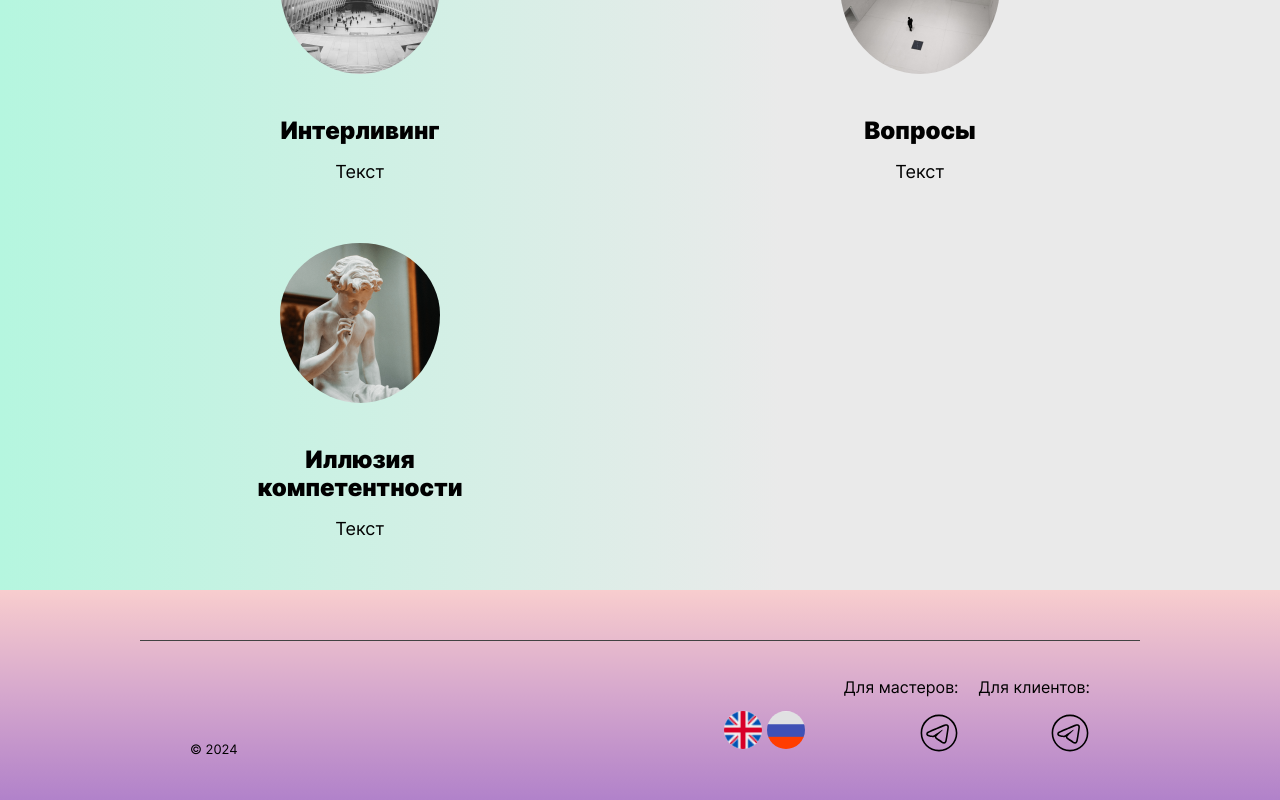
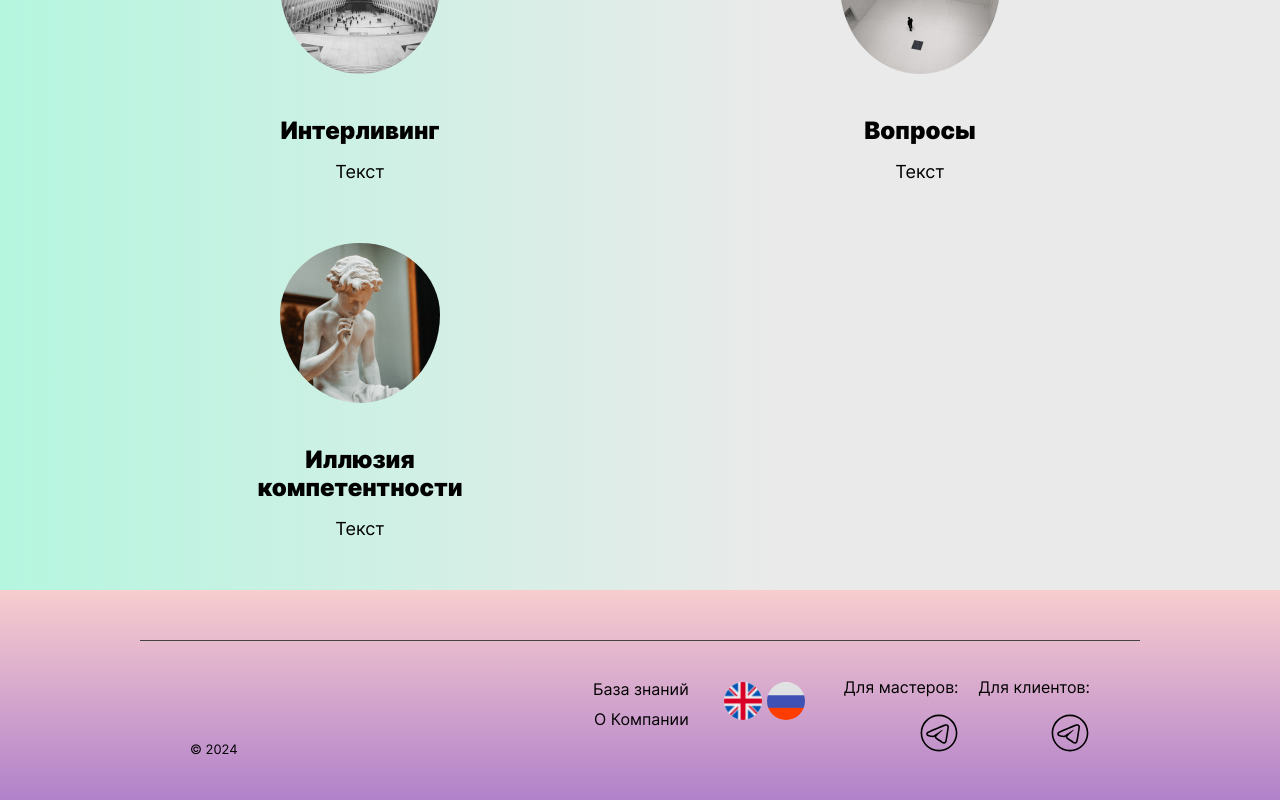
Before and after one commit to balineseleaf/LandingBot, a React (Create React App) app: page / in a window 1280 px wide. Shown: the part 2167-2967 px from the top of the page. Built offline with nearby package versions, Linux system fonts and the light colour scheme.

Commit message:
add animation

```diff
--- a/src/components/Footer/Footer.css
+++ b/src/components/Footer/Footer.css
@@ -60,8 +60,8 @@
 }
 
 .footer__langbox {
+  margin-bottom: 17px;
   display: flex;
-  padding-top: 42px;
   width: 100px;
   flex-direction: row;
 }
@@ -125,6 +125,26 @@
   opacity: 0.7;
 }
 
+.footer__info-block {
+  margin-right: 15px;
+}
+
+.footer__info-items {
+  margin: 0;
+  padding: 0;
+  list-style: none;
+  color: black;
+}
+
+.footer__info-item {
+  padding-bottom: 10px;
+}
+
+.footer__info-link {
+  color: black;
+  text-decoration: none;
+}
+
 /* max-width: 550px {
 .footer__heading {
 padding-bottom: 21px;
--- a/src/components/Footer/Footer.js
+++ b/src/components/Footer/Footer.js
@@ -18,6 +18,18 @@ function Footer() {
         <div className='footer__content'>
           <p className='footer__copyright footer__content-item'>© 2024</p>
           <nav className='footer__platforms'>
+            <div className='footer__info-block'>
+              <ul className='footer__info-items'>
+                <li className='footer__info-item'>
+                  {/* <p className='footer__text'>База знаний</p> */}
+                  <Link className="footer__info-link" target='_blank' to="/knowledgebase">База знаний</Link>
+                </li>
+                <li className='footer__info-item'>
+                  {/* <p className='footer__text'>О Компании</p> */}
+                  <Link className="footer__info-link" target='_blank' to="/aboutCompany">О Компании</Link>
+                </li>
+              </ul>
+            </div>
             <div className="footer__langbox">
               <button className="footer__lang-button_eng" onClick={() => changeLanguage("en")}></button>
               <button className="footer__lang-button_ru" onClick={() => changeLanguage("ru")}></button>
```
